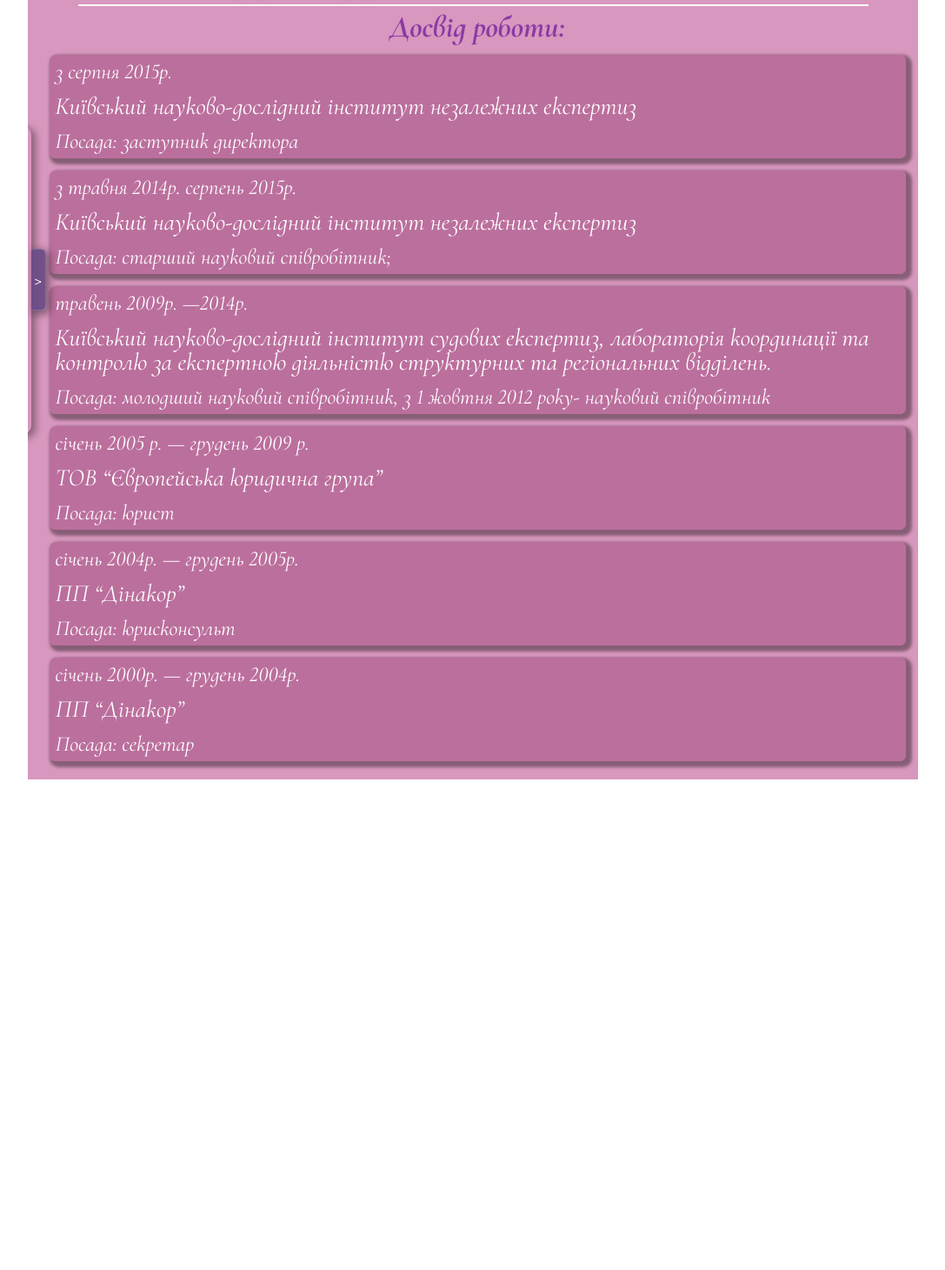
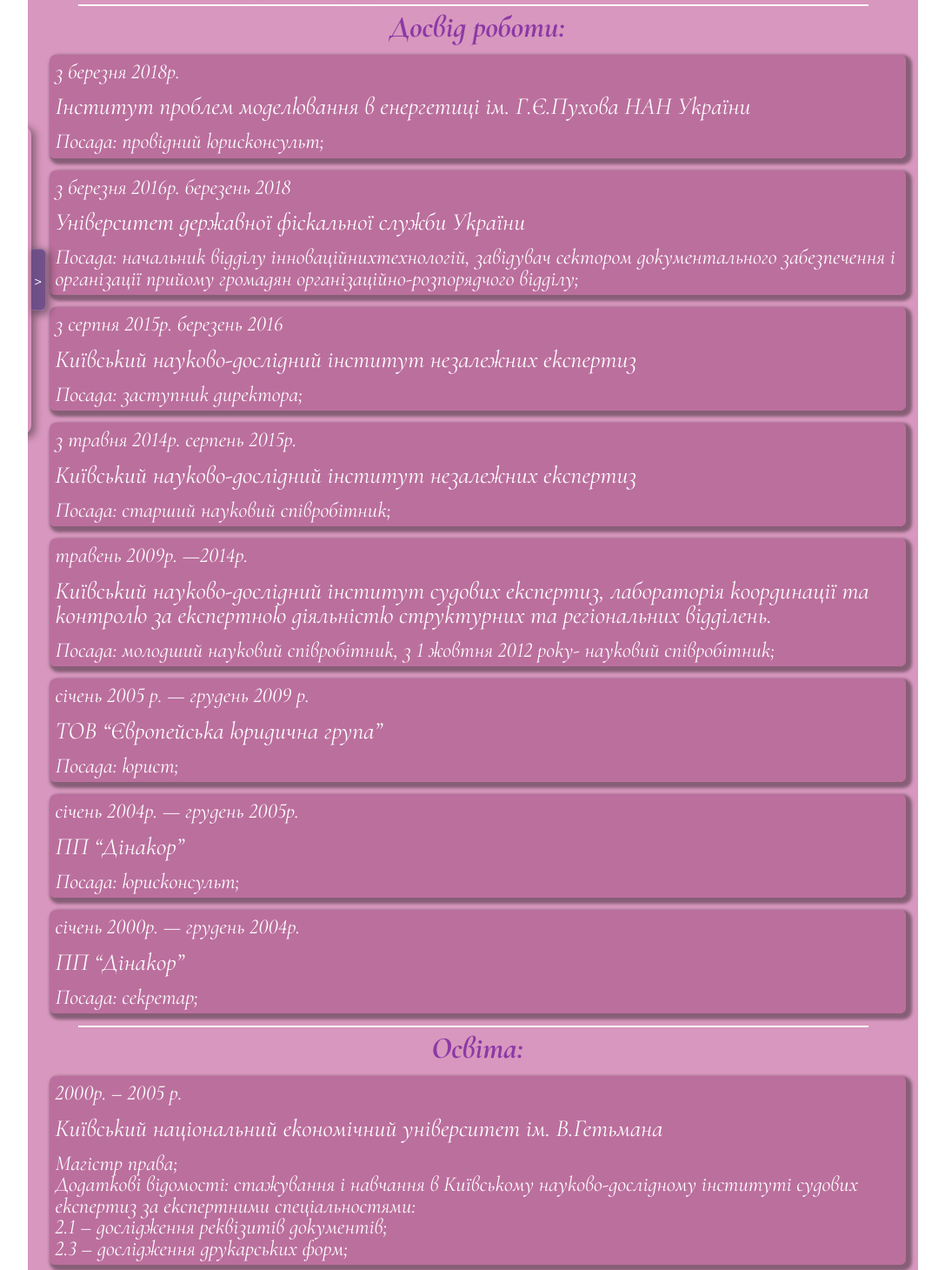
Before and after one commit to Pasha147/LawUkr, an Angular app in the folder Lawukr/: page /edexp in a window 1280 px wide. Shown: the part 55-1515 px from the top of the page at 87% size, without its empty margins (96-1183 px from the left). Before the commit the page ends 951 px from the top, so only its background shows below. Built offline with nearby package versions, Linux system fonts and the light colour scheme.

Commit message:
The education has been created

```diff
--- a/Lawukr/src/app/education-experience/education-experience.component.html
+++ b/Lawukr/src/app/education-experience/education-experience.component.html
@@ -13,4 +13,22 @@
       <p>{{ item.position }}</p>
     </div>
   </article>
+  <div class="linecont">
+    <div class="line"></div>
+  </div>
+  <article *ngIf="this.expData.length">
+    <h2>Освіта:</h2>
+    <div class="place">
+      <p>2000р. – 2005 р.</p>
+      <h3>Київський національний економічний університет ім. В.Гетьмана</h3>
+      <p>Магістр права;</p>
+      <p>
+        Додаткові відомості: стажування і навчання в Київському
+        науково-дослідному інституті судових експертиз за експертними
+        спеціальностями:
+      </p>
+      <p>2.1 – дослідження реквізитів документів;</p>
+      <p>2.3 – дослідження друкарських форм;</p>
+    </div>
+  </article>
 </div>
--- a/Lawukr/src/assets/app_data.ts
+++ b/Lawukr/src/assets/app_data.ts
@@ -52,11 +52,24 @@
   },
 ];
 
+//Досвід роботи
 export const expData = [
   {
-    date: 'з серпня 2015р.',
+    date: 'з березня 2018р.',
+    institution: `Інститут проблем моделювання в енергетиці ім. Г.Є.Пухова НАН України`,
+    position: `Посада: провідний юрисконсульт;`,
+  },
+  {
+    date: 'з березня 2016р. березень 2018',
+    institution: 'Університет державної фіскальної служби України',
+    position: `Посада: начальник відділу інноваційнихтехнологій,
+    завідувач сектором документального забезпечення і організації
+    прийому громадян організаційно-розпорядчого відділу;`,
+  },
+  {
+    date: 'з серпня 2015р. березень 2016',
     institution: 'Київський науково-дослідний інститут незалежних експертиз',
-    position: 'Посада: заступник директора',
+    position: 'Посада: заступник директора;',
   },
   {
     date: 'з травня 2014р. серпень 2015р.',
@@ -68,21 +81,21 @@
     institution:
       'Київський науково-дослідний інститут судових експертиз, лабораторія координації та контролю за експертною діяльністю структурних та регіональних відділень.',
     position:
-      'Посада: молодший науковий співробітник, з 1 жовтня 2012 року- науковий співробітник',
+      'Посада: молодший науковий співробітник, з 1 жовтня 2012 року- науковий співробітник;',
   },
   {
     date: 'січень 2005 р. — грудень 2009 р.',
     institution: 'ТОВ “Європейська юридична група”',
-    position: 'Посада: юрист ',
+    position: 'Посада: юрист;',
   },
   {
     date: 'січень 2004р. — грудень 2005р.',
     institution: 'ПП “Дінакор” ',
-    position: 'Посада: юрисконсульт',
+    position: 'Посада: юрисконсульт;',
   },
   {
     date: 'січень 2000р. — грудень 2004р. ',
     institution: 'ПП “Дінакор” ',
-    position: 'Посада: секретар',
+    position: 'Посада: секретар;',
   },
 ];
```
